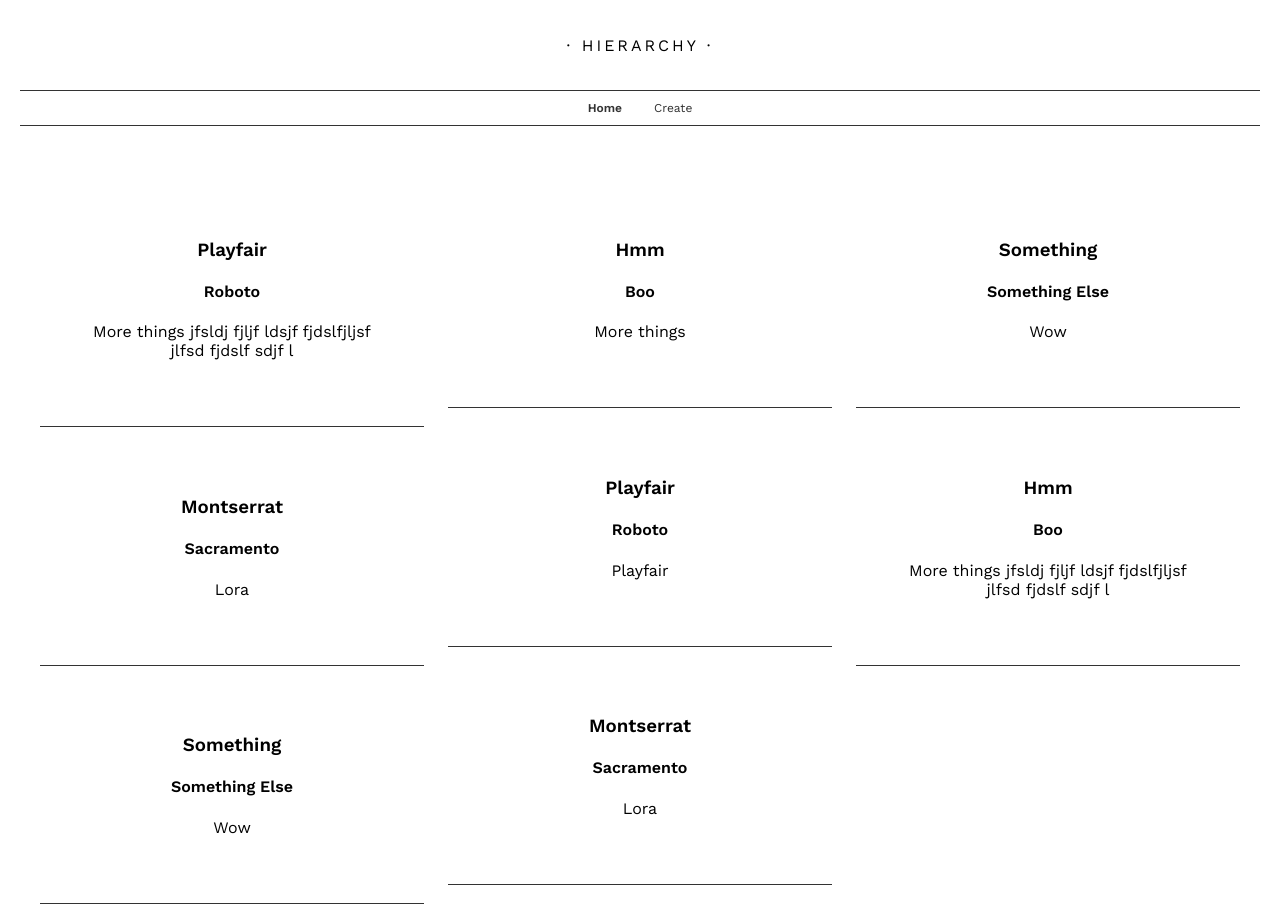
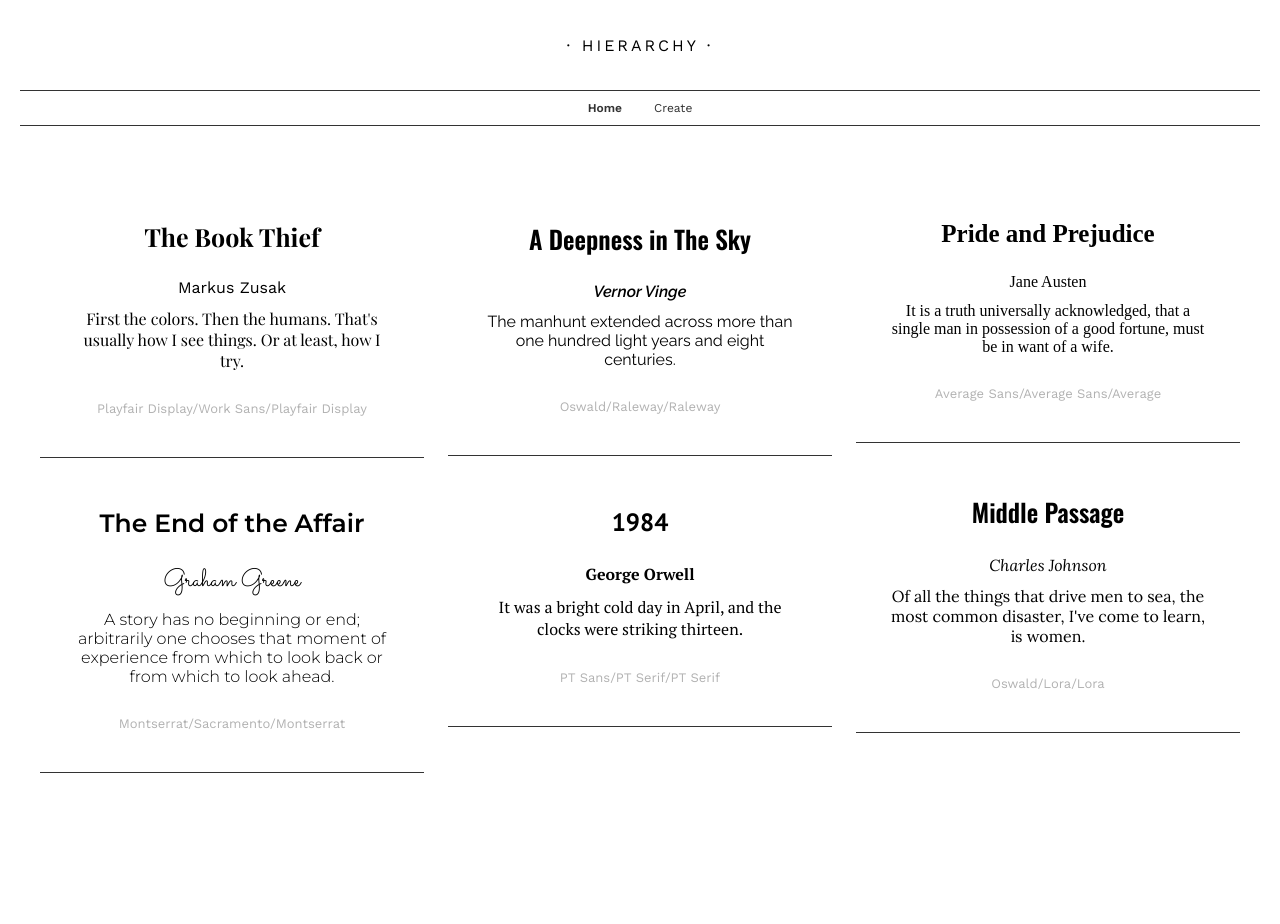
Before and after one commit to heyyyjude42/hierarchy, a React app: page / in a window 1280 px wide. After the commit the page ends 837 px from the top, so only its background shows below. Built offline with nearby package versions, Linux system fonts and the light colour scheme; a web font is replaced by a local one.

Commit message:
sandbox under construction + fonts displaying now

```diff
--- a/src/Home.js
+++ b/src/Home.js
@@ -1,5 +1,6 @@
 import React, { Component } from "react";
 import combos from "./data/fontCombos.json"
+import fillers from "./data/fillers.json"
 
 class Home extends Component {
   render() {
@@ -15,13 +16,25 @@
   }
 }
 
+function fontLabel(combo) {
+  var str = "";
+  str += combo.h1 + "/";
+  str += combo.h2["font-family"] + "/";
+  str += combo.text;
+  return <p class="label">{str}</p>;
+}
+
 function hierarchy(props) {
+  const rand = Math.floor(Math.random() * fillers.length);
+  const filler = fillers[rand];
+
   return (
     <div class="masonrywrapper">
       <div class="masonryitem">
-        <h3>{props.h1}</h3>
-        <h4>{props.h2}</h4>
-        <p>{props.text}</p>
+        <h3 style={{"font-family": props.h1}}>{filler["Title"]}</h3>
+        <p class="subtitle" style={props.h2}>{filler["Subtitle"]}</p>
+        <p style={{"font-family": props.text}}>{filler["Dummy"]}</p>
+        <p>{fontLabel(props)}</p>
       </div>
     </div>
   );
--- a/src/Sandbox.js
+++ b/src/Sandbox.js
@@ -4,16 +4,8 @@
   render() {
     return (
       <div>
-        <h2>STUFF</h2>
-        <p>Mauris sem velit, vehicula eget sodales vitae,
-        rhoncus eget sapien:</p>
-        <ol>
-          <li>Nulla pulvinar diam</li>
-          <li>Facilisis bibendum</li>
-          <li>Vestibulum vulputate</li>
-          <li>Eget erat</li>
-          <li>Id porttitor</li>
-        </ol>
+        <h2>UNDER CONSTRUCTION</h2>
+        <p>Are tater tots fries?</p>
       </div>
     );
   }
--- a/src/css/fonts.css
+++ b/src/css/fonts.css
@@ -1 +1,10 @@
-@import url('https://fonts.googleapis.com/css?family=Work+Sans:400,500,600');
+@import url('https://fonts.googleapis.com/css?family=Work+Sans:400,600');
+@import url('https://fonts.googleapis.com/css?family=Average|Average+Sans');
+@import url('https://fonts.googleapis.com/css?family=Playfair+Display:400,700');
+@import url('https://fonts.googleapis.com/css?family=Montserrat:300,600');
+@import url('https://fonts.googleapis.com/css?family=Sacramento');
+@import url('https://fonts.googleapis.com/css?family=Lora:400,400i,700');
+@import url('https://fonts.googleapis.com/css?family=Raleway:400,600i,600');
+@import url('https://fonts.googleapis.com/css?family=Oswald:400,600');
+@import url('https://fonts.googleapis.com/css?family=PT+Sans:400,700|PT+Serif:400,700');
+@import url('https://fonts.googleapis.com/css?family=Roboto:400,400i,700');
--- a/src/css/index.css
+++ b/src/css/index.css
@@ -43,14 +43,14 @@
     display: inline-block;
     width: 100%;
     border-bottom: 1px solid #333;
-    padding: 30px 0px;
+    padding: 15px 0px;
     box-sizing: border-box;
     -moz-box-sizing: border-box;
     -webkit-box-sizing: border-box;
 }
 
 .masonryitem { /* Masonry bricks or child elements */
-    padding: 20px 50px;
+    padding: 10px 30px;
     transition: all .15s ease-in-out;
 }
 
@@ -98,3 +98,17 @@
 .active {
   font-weight: bold;
 }
+
+.label {
+  opacity: 0.3;
+  font-size: small;
+  margin-top: 30px;
+}
+
+h3 {
+  font-size: 25px;
+}
+
+.subtitle {
+  margin-bottom: -5px;
+}
--- a/src/data/fillers.json
+++ b/src/data/fillers.json
@@ -7,7 +7,7 @@
   {
     "Title" : "Gravity's Rainbow",
     "Subtitle" : "Thomas Pynchon",
-    "Dummy" : "A screaming comes across the sky."
+    "Dummy" : "A screaming comes across the sky. It has happened before, but there is nothing to compare it to now."
   },
   {
     "Title" : "One Hundred Years of Solitude",
--- a/src/data/fontCombos.json
+++ b/src/data/fontCombos.json
@@ -1,10 +1,8 @@
 [
-  {"id": 1, "h1": "Playfair", "h2": "Roboto", "text": "More things jfsldj fjljf ldsjf fjdslfjljsf jlfsd fjdslf sdjf l"},
-  {"id": 2, "h1": "Montserrat", "h2": "Sacramento", "text": "Lora"},
-  {"id": 3, "h1": "Something", "h2": "Something Else", "text": "Wow"},
-  {"id": 4, "h1": "Hmm", "h2": "Boo", "text": "More things"},
-  {"id": 5, "h1": "Playfair", "h2": "Roboto", "text": "Playfair"},
-  {"id": 6, "h1": "Montserrat", "h2": "Sacramento", "text": "Lora"},
-  {"id": 7, "h1": "Something", "h2": "Something Else", "text": "Wow"},
-  {"id": 8, "h1": "Hmm", "h2": "Boo", "text": "More things jfsldj fjljf ldsjf fjdslfjljsf jlfsd fjdslf sdjf l"}
+  {"h1": "Playfair Display", "h2" : {"font-family" : "Work Sans", "font-style" : "normal", "font-size" : "16px"}, "text": "Playfair Display"},
+  {"h1": "Montserrat", "h2" : {"font-family" : "Sacramento", "font-style" : "normal", "font-size" : "25px"}, "text": "Montserrat"},
+  {"h1": "Oswald", "h2" : {"font-family" : "Raleway", "font-style" : "italic", "font-weight" : "bold"}, "text": "Raleway"},
+  {"h1": "PT Sans", "h2" : {"font-family" : "PT Serif", "font-weight" : "bold"}, "text": "PT Serif"},
+  {"h1": "Average Sans", "h2" : {"font-family" : "Average Sans", "font-style" : "normal"}, "text": "Average"},
+  {"h1": "Oswald", "h2" : {"font-family" : "Lora", "font-style" : "italic"}, "text": "Lora"}
 ]
```
